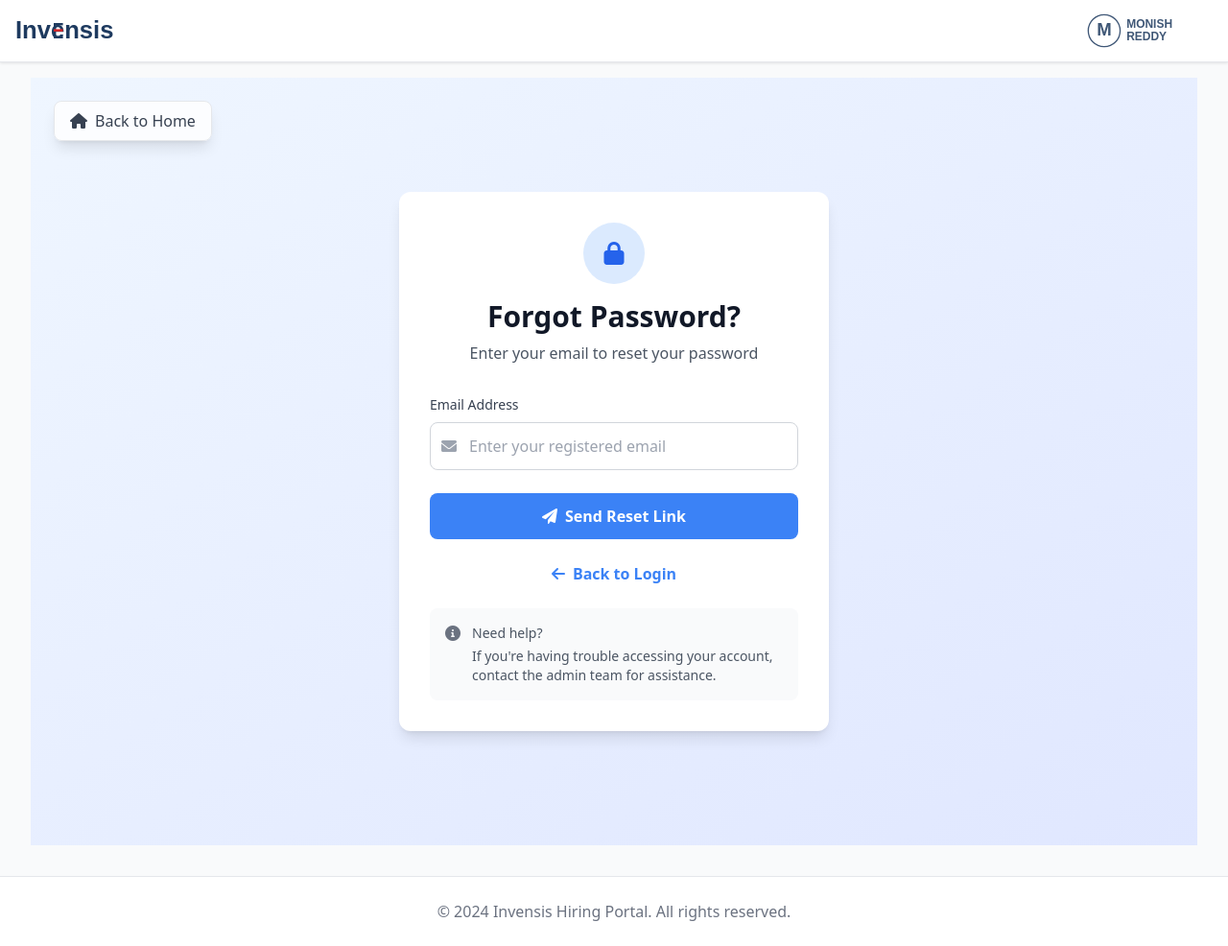
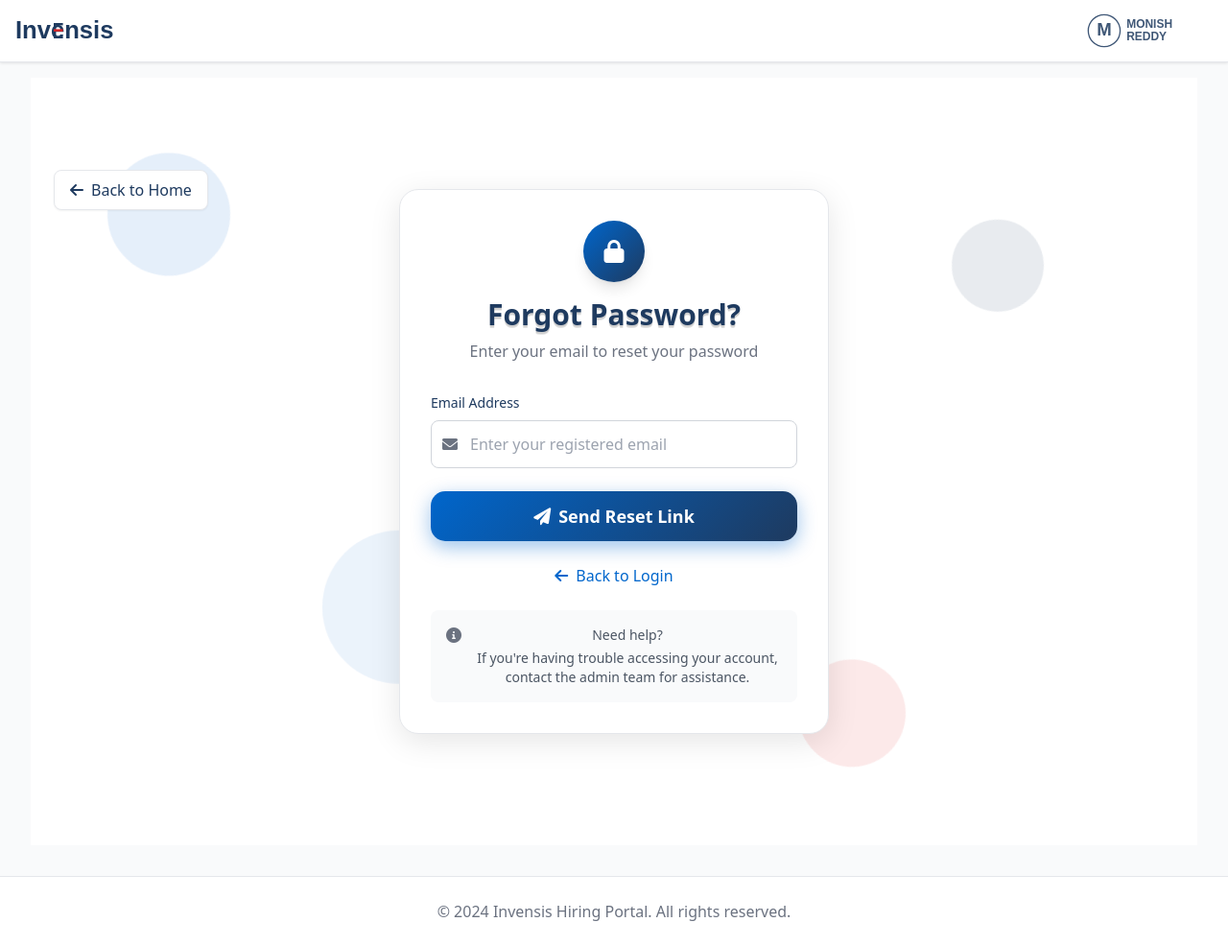
Before and after one commit to Mo-nish/Invensis_Requiter, a Flask app: page /forgot-password in a window 1280 px wide. Shown: the whole page at 96% size. Run offline with Flask 3, Linux system fonts and the light colour scheme; some libraries are stand-ins or nearby versions.

Commit message:
Add Forgot Password link to login page and update forgot/reset password pages with Invensis brand colors

```diff
--- a/Documents/Invensis/templates/forgot_password.html
+++ b/Documents/Invensis/templates/forgot_password.html
@@ -3,25 +3,36 @@
 {% block title %}Forgot Password - Invensis Hiring Portal{% endblock %}
 
 {% block content %}
-<div class="min-h-screen flex items-center justify-center bg-gradient-to-br from-blue-50 to-indigo-100 relative">
+<div class="min-h-screen flex items-center justify-center relative" style="background: white;">
     <!-- Back to Home Page Link -->
-    <div class="absolute top-6 left-6">
+    <div class="absolute top-24 left-6 z-20">
         <a href="{{ url_for('index') }}"
-           class="inline-flex items-center px-4 py-2 bg-white/80 backdrop-blur-sm text-gray-700 rounded-lg hover:bg-white transition-all duration-300 border border-gray-200 hover:border-gray-300 shadow-lg">
-            <i class="fas fa-home mr-2"></i>
+           class="inline-flex items-center px-4 py-2 rounded-lg transition-all duration-300 shadow-sm hover:shadow-md"
+           style="background: white; border: 1px solid #e5e7eb; color: var(--invensis-navy);"
+           onmouseover="this.style.borderColor='var(--invensis-blue)'; this.style.color='var(--invensis-blue)'"
+           onmouseout="this.style.borderColor='#e5e7eb'; this.style.color='var(--invensis-navy)'">
+            <i class="fas fa-arrow-left mr-2"></i>
             Back to Home
         </a>
     </div>
 
-    <div class="max-w-md w-full mx-auto">
-        <div class="bg-white rounded-xl shadow-lg p-8 bounce-in">
+    <!-- Animated Background Elements - Invensis Colors -->
+    <div class="absolute inset-0 overflow-hidden pointer-events-none">
+        <div class="absolute top-20 left-20 w-32 h-32 rounded-full animate-float-slow" style="background: rgba(0, 102, 204, 0.1);"></div>
+        <div class="absolute top-40 right-40 w-24 h-24 rounded-full animate-float-medium" style="background: rgba(30, 58, 95, 0.1);"></div>
+        <div class="absolute bottom-40 left-1/4 w-40 h-40 rounded-full animate-float-fast" style="background: rgba(0, 102, 204, 0.08);"></div>
+        <div class="absolute bottom-20 right-1/4 w-28 h-28 rounded-full animate-float-slow" style="background: rgba(220, 38, 38, 0.1);"></div>
+    </div>
+
+    <div class="max-w-md w-full mx-4 relative z-10">
+        <div class="card-3d p-8 text-center" style="background: white; border: 1px solid #e5e7eb;">
             <!-- Header -->
             <div class="text-center mb-8">
-                <div class="mx-auto w-16 h-16 bg-blue-100 rounded-full flex items-center justify-center mb-4">
-                    <i class="fas fa-lock text-2xl text-blue-600"></i>
+                <div class="mx-auto w-16 h-16 rounded-full flex items-center justify-center mb-4 shadow-lg" style="background: linear-gradient(135deg, var(--invensis-blue) 0%, var(--invensis-navy) 100%);">
+                    <i class="fas fa-lock text-2xl text-white"></i>
                 </div>
-                <h1 class="text-3xl font-bold text-gray-900 mb-2">Forgot Password?</h1>
-                <p class="text-gray-600">Enter your email to reset your password</p>
+                <h1 class="text-3xl font-bold mb-2 text-3d" style="color: var(--invensis-navy);">Forgot Password?</h1>
+                <p style="color: var(--invensis-gray);">Enter your email to reset your password</p>
             </div>
 
             <!-- Success Message (hidden by default) -->
@@ -54,25 +65,25 @@
                 <div class="space-y-6">
                     <!-- Email Field -->
                     <div>
-                        <label for="email" class="block text-sm font-medium text-gray-700 mb-2">
+                        <label for="email" class="block text-sm font-medium mb-2 text-left" style="color: var(--invensis-navy);">
                             Email Address
                         </label>
                         <div class="relative">
                             <div class="absolute inset-y-0 left-0 pl-3 flex items-center pointer-events-none">
-                                <i class="fas fa-envelope text-gray-400"></i>
+                                <i class="fas fa-envelope" style="color: var(--invensis-gray);"></i>
                             </div>
                             <input type="email"
                                    id="email"
                                    name="email"
                                    required
-                                   class="block w-full pl-10 pr-3 py-3 border border-gray-300 rounded-lg focus:ring-2 focus:ring-blue-500 focus:border-blue-500 transition-colors"
-                                   placeholder="Enter your registered email">
+                                   class="w-full pl-10 pr-3 py-3 border border-gray-300 rounded-lg focus:outline-none focus:ring-2 focus:ring-blue-500 focus:border-transparent transition-colors"
+                                   placeholder="Enter your registered email"
+                                   style="color: var(--invensis-black);">
                         </div>
                     </div>
 
                     <!-- Submit Button -->
-                    <button type="submit"
-                            class="w-full bg-blue-500 hover:bg-blue-600 text-white py-3 px-4 rounded-lg font-semibold btn-animate transition-colors">
+                    <button type="submit" class="btn-3d btn-hr w-full py-3 text-lg">
                         <i class="fas fa-paper-plane mr-2"></i>Send Reset Link
                     </button>
                 </div>
@@ -80,7 +91,7 @@
 
             <!-- Back to Login -->
             <div class="mt-6 text-center">
-                <a href="{{ url_for('login') }}" class="text-blue-500 hover:text-blue-600 font-semibold">
+                <a href="{{ url_for('login') }}" class="font-medium" style="color: var(--invensis-blue);" onmouseover="this.style.color='var(--invensis-navy)'" onmouseout="this.style.color='var(--invensis-blue)'">
                     <i class="fas fa-arrow-left mr-2"></i>Back to Login
                 </a>
             </div>
--- a/Documents/Invensis/templates/login.html
+++ b/Documents/Invensis/templates/login.html
@@ -44,7 +44,10 @@
                 </div>
 
                 <div>
-                    <label for="password" class="block text-sm font-medium mb-2 text-left" style="color: var(--invensis-navy);">Password</label>
+                    <div class="flex items-center justify-between mb-2">
+                        <label for="password" class="block text-sm font-medium text-left" style="color: var(--invensis-navy);">Password</label>
+                        <a href="{{ url_for('forgot_password') }}" class="text-sm font-medium" style="color: var(--invensis-blue);" onmouseover="this.style.color='var(--invensis-navy)'" onmouseout="this.style.color='var(--invensis-blue)'">Forgot Password?</a>
+                    </div>
                     <input type="password" id="password" name="password" required
                            class="w-full px-4 py-3 border border-gray-300 rounded-lg focus:outline-none focus:ring-2 focus:ring-blue-500 focus:border-transparent"
                            placeholder="Enter your password" style="color: var(--invensis-black);">
```
Also changed, not shown: Documents/Invensis/templates/reset_password.html (+36 -23 lines).
